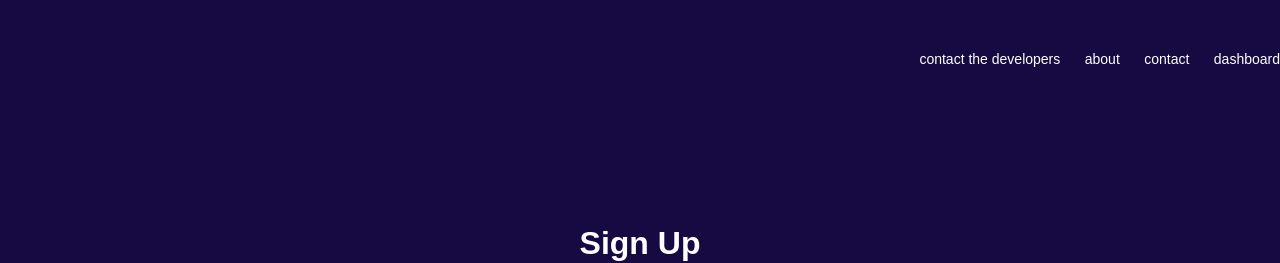
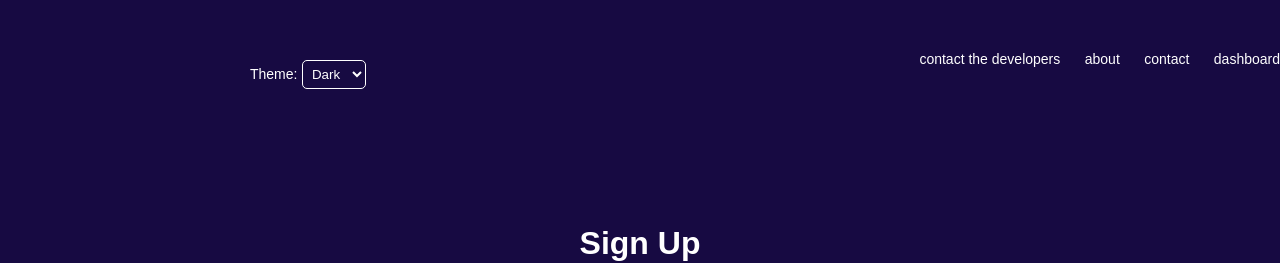
Before and after one commit to Wilsdawg1212/2340_Project_2, a Django app: page /signup/ in a window 1280 px wide. Shown: the top 263 px of the page. Run offline with Django 5.2, Linux system fonts and the light colour scheme.

Commit message:
Accidentally got rid of theme dropdowns during merge but fixed it.

```diff
--- a/Spotify_Wrapped/templates/Spotify_Wrapped/signup.html
+++ b/Spotify_Wrapped/templates/Spotify_Wrapped/signup.html
@@ -9,6 +9,16 @@
 </head>
 <!-- Google Translate Element -->
 <div id="google_translate_element" style="position: absolute; top: 10px; left: 10px;"></div>
+
+<!-- Theme Switcher -->
+    <div id="theme-switcher">
+        <label for="theme">Theme:</label>
+        <select id="theme">
+            <option value="light">Light</option>
+            <option value="dark" selected>Dark</option>
+            <option value="neon">Neon</option>
+        </select>
+    </div>
 
 <script type="text/javascript">
   function googleTranslateElementInit() {
```
Also changed, not shown: Spotify_Wrapped/templates/Spotify_Wrapped/login.html (+10 -0 lines).
